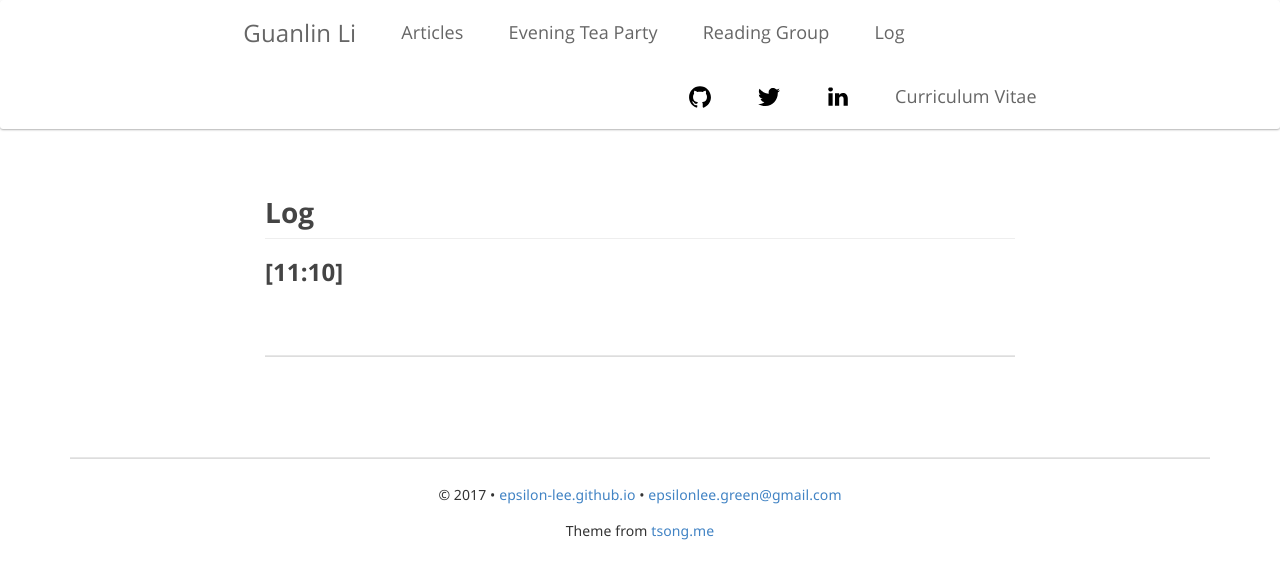
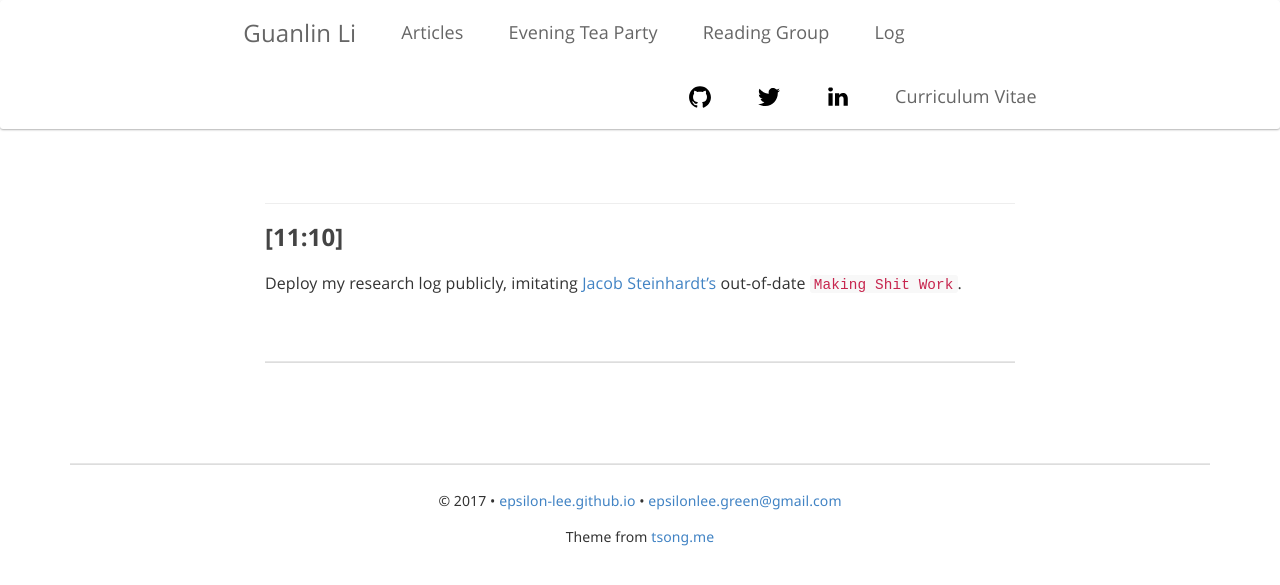
Before and after one commit to Epsilon-Lee/Epsilon-Lee.github.io, a Jekyll site: the page built from _posts/log/2019-01-09-Log.md, in a window 1280 px wide. Shown: the top 585 px of the page. Built offline with Jekyll 4.4.1, drawn with Linux system fonts in a browser that asks for light colours; nearby versions of some CDN libraries; some web fonts are replaced; comment, search, counter and statistics services are not loaded.

Commit message:
reason for publish the research log

```diff
--- a/_posts/log/2019-01-09-Log.md
+++ b/_posts/log/2019-01-09-Log.md
@@ -1,9 +1,11 @@
 ---
 layout: post
-title: "Log"
+title: ""
 author: Guanlin Li
 tag: log
 ---
 
 
 ### [11:10]
+
+Deploy my research log publicly, imitating [Jacob Steinhardt's](https://makingshitwork.wordpress.com/) out-of-date `Making Shit Work`.
```
